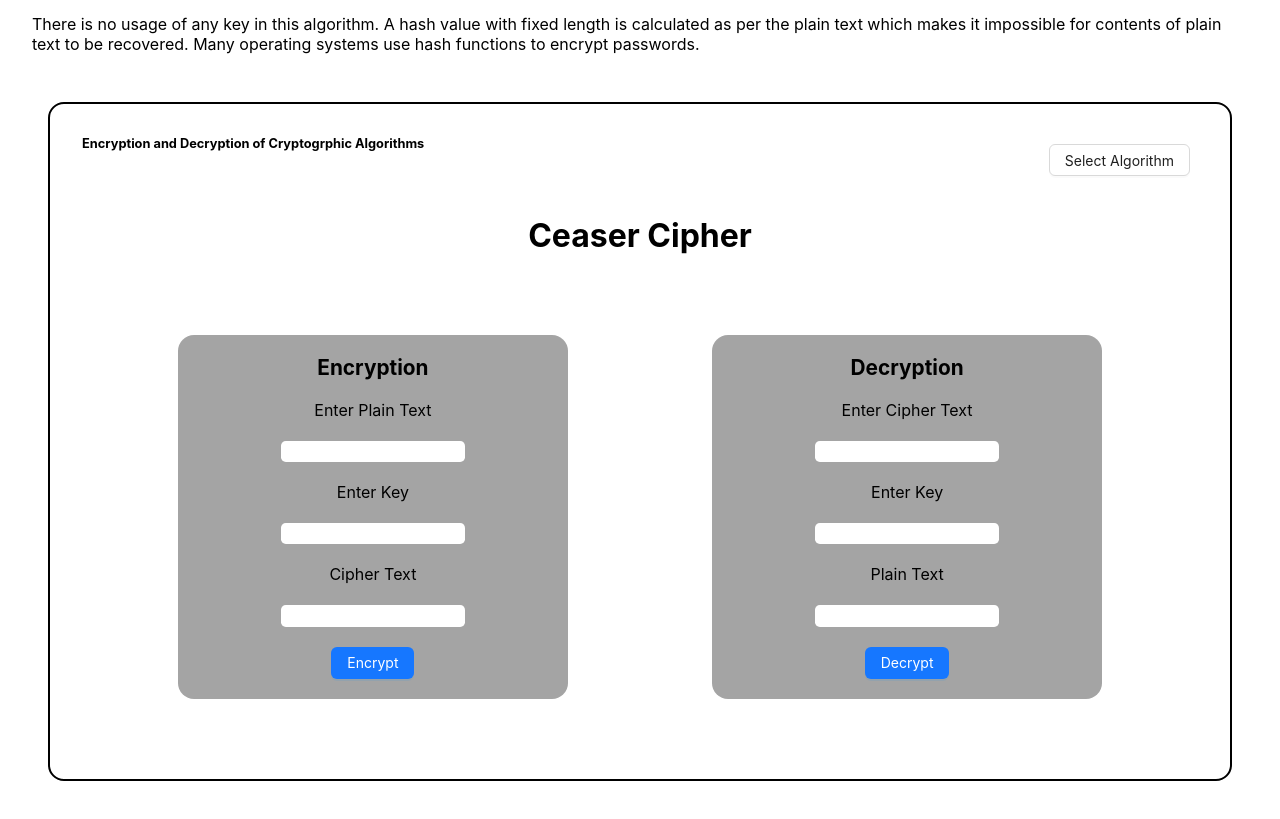
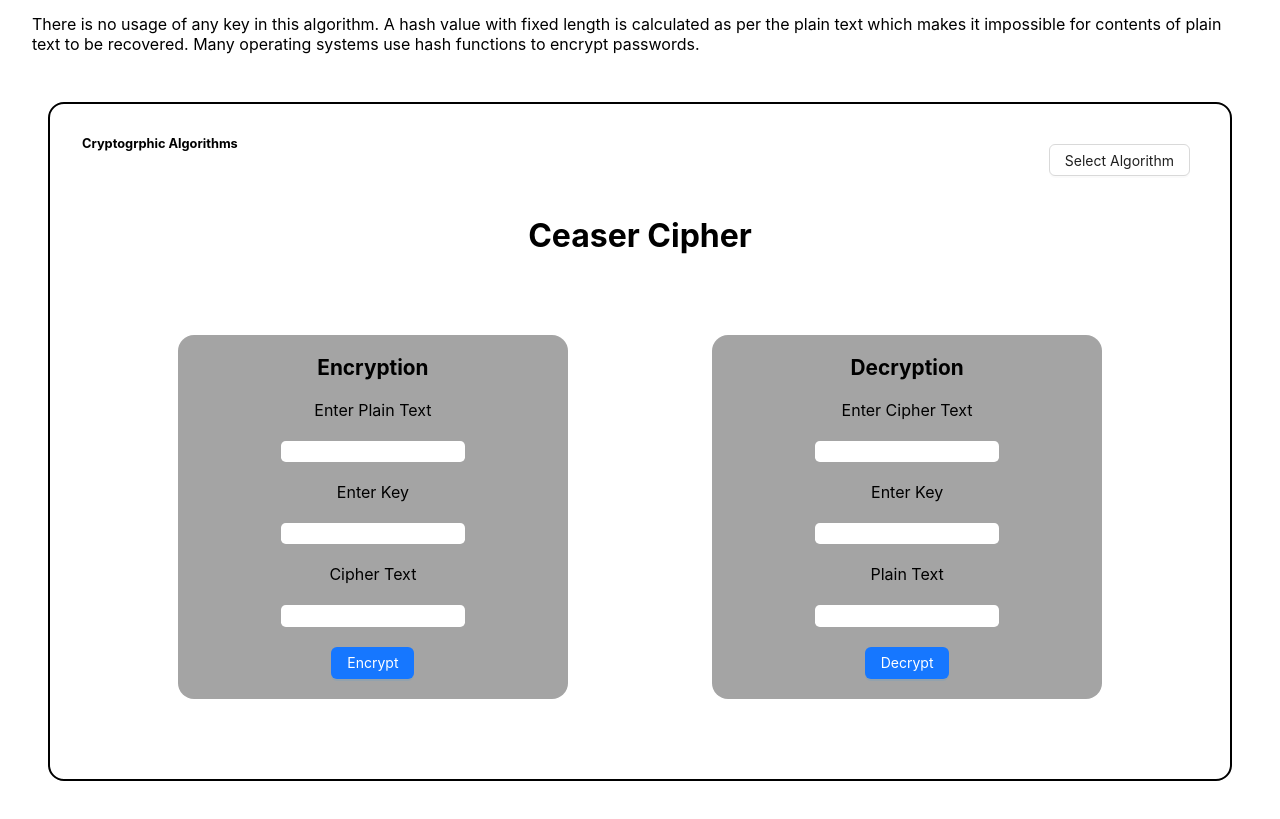
Before and after one commit to CHALLAAMARNADH/CNS, a React (Create React App) app: page / in a window 1280 px wide. Shown: the part 1520-2339 px from the top of the page. Built offline with nearby package versions, Linux system fonts and the light colour scheme.

Commit message:
Update Encryption.js

```diff
--- a/src/components/Encryption.js
+++ b/src/components/Encryption.js
@@ -314,7 +314,7 @@ const Encryption = () => {
   return (
     <div className='encrypt'>
         <div style={{display:'flex',justifyContent:"space-between"}}>
-      <div className='Crypt'>Encryption and Decryption of Cryptogrphic Algorithms</div>
+      <div className='Crypt'>Cryptogrphic Algorithms</div>
       <div className='dropdown'>
       <Dropdown
         menu={{
```
